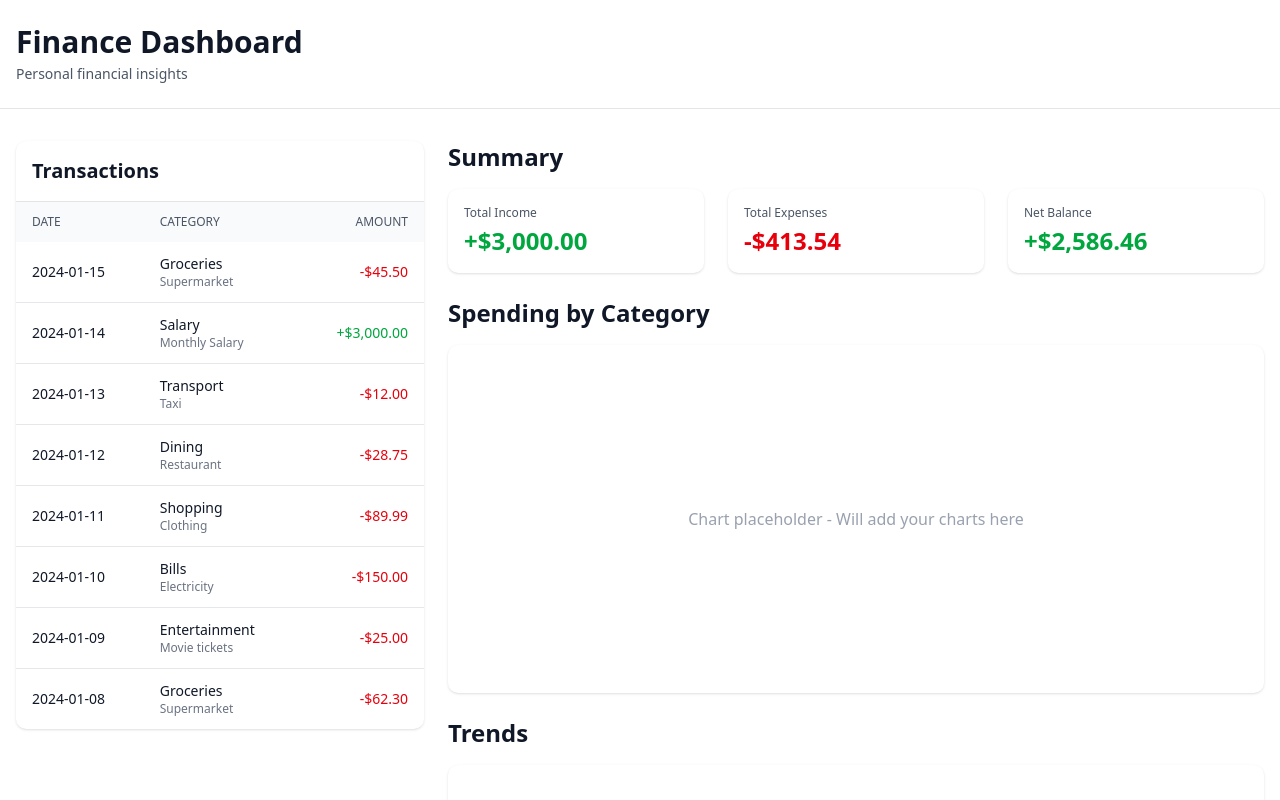
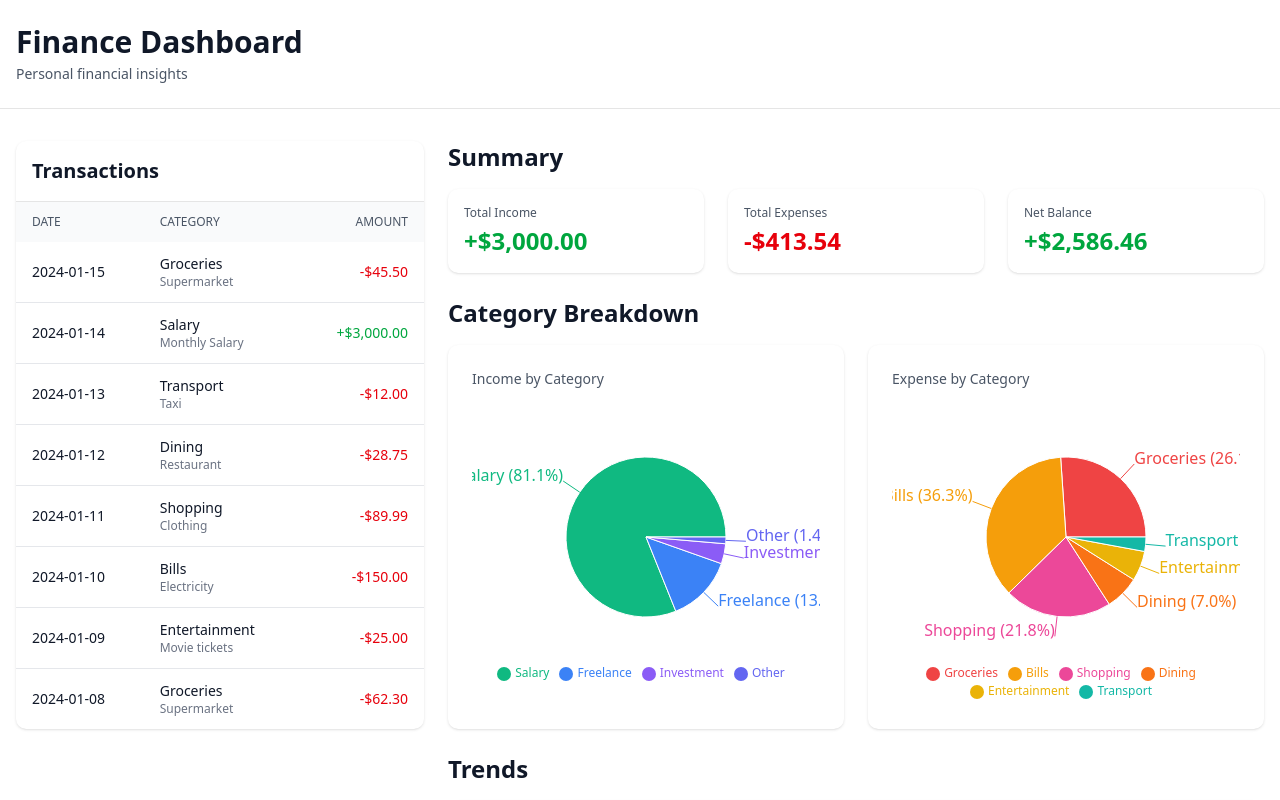
Before and after one commit to lumina293/my-website, a Next.js app: page /finance-dashboard in a window 1280 px wide. Shown: the top 800 px of the page. Built offline with nearby package versions, Linux system fonts and the light colour scheme.

Commit message:
Mockup UI category breakdown

```diff
--- a/app/finance-dashboard/page.js
+++ b/app/finance-dashboard/page.js
@@ -1,4 +1,6 @@
-// file: app/finance-dashboard/page.js
+"use client"
+
+import { PieChart, Pie, Cell, ResponsiveContainer, Tooltip, Legend } from "recharts"
 import FinanceDashboardHeader from '@/components/FinanceDashboardHeader';
 
 export default function FinanceDashboard() {
@@ -93,17 +95,7 @@ function DashboardContent() {
                 </div>
             </section>
 
-            {/* Placeholder for Charts */}
-            <section>
-                <h2 className="text-2xl font-semibold text-gray-900 mb-4">
-                    Spending by Category
-                </h2>
-                <div className="bg-white rounded-lg shadow p-6">
-                    <div className="h-[300px] flex items-center justify-center text-gray-400">
-                        Chart placeholder - Will add your charts here
-                    </div>
-                </div>
-            </section>
+            <CategoryBreakdownCharts/>
 
             <section>
                 <h2 className="text-2xl font-semibold text-gray-900 mb-4">
@@ -134,3 +126,98 @@ function SummaryCard({title, value, isPositive}) {
         </div>
     );
 }
+
+function CategoryBreakdownCharts() {
+    // Mock income data by category
+    let incomeByCategory = [
+        {category: "Salary", amount: 3000.00},
+        {category: "Freelance", amount: 500.00},
+        {category: "Investment", amount: 150.00},
+        {category: "Other", amount: 50.00}
+    ];
+
+    // Mock expense data by category
+    let expenseByCategory = [
+        {category: "Groceries", amount: 107.80},
+        {category: "Bills", amount: 150.00},
+        {category: "Shopping", amount: 89.99},
+        {category: "Dining", amount: 28.75},
+        {category: "Entertainment", amount: 25.00},
+        {category: "Transport", amount: 12.00}
+    ];
+
+    return (
+        <section>
+            <h2 className="text-2xl font-semibold text-gray-900 mb-4">
+                Category Breakdown
+            </h2>
+            <div className="grid grid-cols-1 lg:grid-cols-2 gap-6">
+                <CategoryPieChart
+                    title="Income by Category"
+                    data={incomeByCategory}
+                    isIncome={true}
+                />
+                <CategoryPieChart
+                    title="Expense by Category"
+                    data={expenseByCategory}
+                    isIncome={false}
+                />
+            </div>
+        </section>
+    );
+}
+
+function CategoryPieChart({title, data, isIncome}) {
+    // Color palettes
+    const incomeColors = ['#10b981', '#3b82f6', '#8b5cf6', '#6366f1'];
+    const expenseColors = ['#ef4444', '#f59e0b', '#ec4899', '#f97316', '#eab308', '#14b8a6'];
+    const colors = isIncome ? incomeColors : expenseColors;
+
+    // Calculate total
+    let total = data.reduce((sum, item) => sum + item.amount, 0);
+
+    return (
+        <div className="bg-white rounded-lg shadow p-6">
+            <h3 className="text-sm font-medium text-gray-600 mb-4">
+                {title}
+            </h3>
+            <div className="h-[300px] w-full">
+                <ResponsiveContainer width="100%" height="100%">
+                    <PieChart>
+                        <Pie
+                            data={data}
+                            dataKey="amount"
+                            nameKey="category"
+                            cx="50%"
+                            cy="50%"
+                            outerRadius={80}
+                            label={(entry) => `${entry.category} (${((entry.amount / total) * 100).toFixed(1)}%)`}
+                            labelLine={true}
+                        >
+                            {data.map((entry, index) => (
+                                <Cell key={`cell-${index}`} fill={colors[index % colors.length]} />
+                            ))}
+                        </Pie>
+                        <Tooltip
+                            formatter={(value) => `$${value.toLocaleString('en-US', {
+                                minimumFractionDigits: 2,
+                                maximumFractionDigits: 2
+                            })}`}
+                            contentStyle={{
+                                backgroundColor: 'white',
+                                border: '1px solid #e5e7eb',
+                                borderRadius: '6px',
+                                fontSize: '12px'
+                            }}
+                        />
+                        <Legend
+                            verticalAlign="bottom"
+                            height={36}
+                            wrapperStyle={{ fontSize: '12px' }}
+                        />
+                    </PieChart>
+                </ResponsiveContainer>
+            </div>
+        </div>
+    );
+}
```
